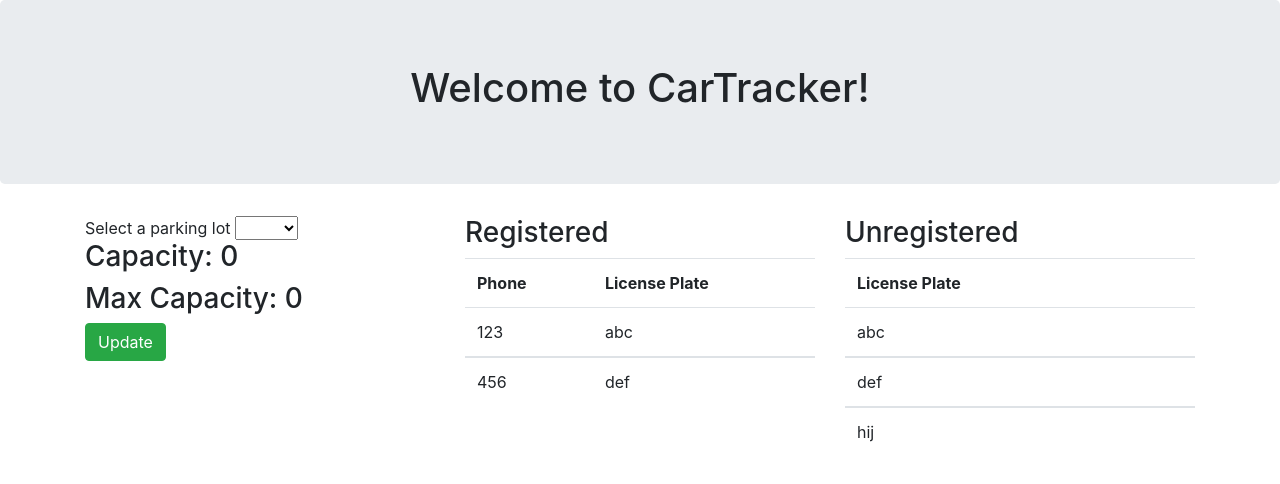
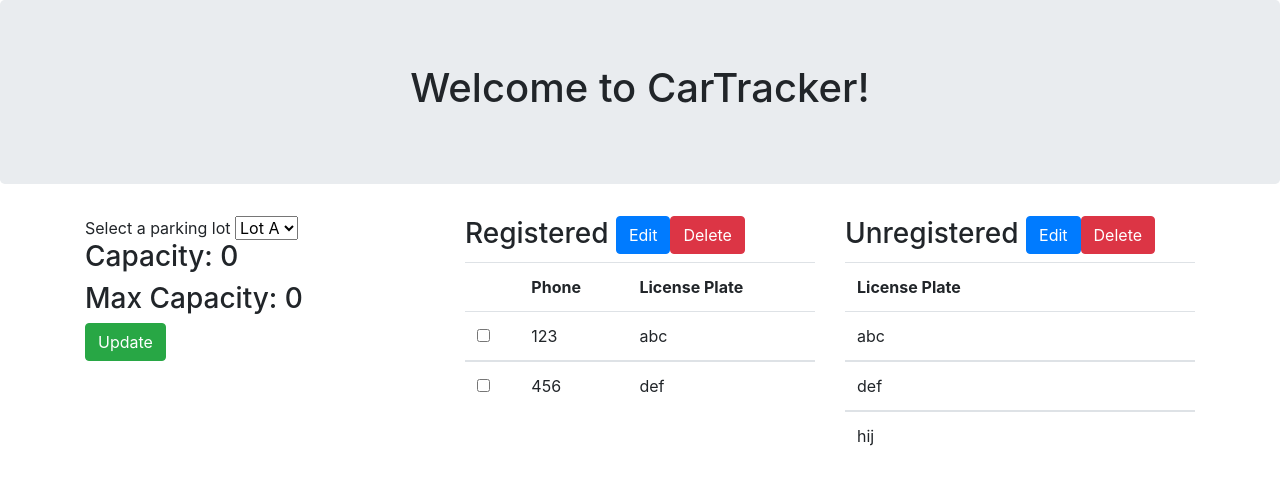
Before and after one commit to mwono/CarTracker, an Angular app: page / in a window 1280 px wide. Shown: the top 484 px of the page. Built offline with nearby package versions, Linux system fonts and the light colour scheme.

Commit message:
added edit and delete buttons

```diff
--- a/src/app/User.ts
+++ b/src/app/User.ts
@@ -1,5 +1,6 @@
 export interface User{
     phone: number,
     plate: string,
-    name: string
+    name: string,
+
 };
--- a/src/app/login/login.component.ts
+++ b/src/app/login/login.component.ts
@@ -12,6 +12,7 @@ export class LoginComponent implements OnInit {
         phone: 0,
         plate: '',
         name: '',
+
     }
 
     constructor(private serv: LoginService) { }
--- a/src/app/main-page/main-page.component.html
+++ b/src/app/main-page/main-page.component.html
@@ -4,7 +4,7 @@
             <div>
                 Select a parking lot
                 <select [(ngModel)]="CurrentLot" (change)=getCurrentLot()>
-                    <option *ngFor="let lot of ParkingLots" [value]="lot">{{ lot }}</option>
+                    <option *ngFor="let lot of ParkingLots" [value]="CurrentLot">{{ lot }}</option>
                 </select>
             </div>
             <form (submit)=updateUsers()>
@@ -22,25 +22,41 @@
             <div>
                 <h3>
                     Registered
+                    <button class="btn btn-primary">
+                        Edit
+                    </button>
+                    <button class="btn btn-danger" (click)="deleteEntry()">
+                        Delete
+                    </button>
                 </h3>
-                <table class="table" >
+
+                <table class="table">
                     <tr>
+                        <th scope="col"></th>
                         <th scope="col">Phone</th>
                         <th scope="col">License Plate</th>
                     </tr>
-                    <tbody *ngFor="let user of users">
+                    <tbody *ngFor="let user of users" >
+                        <td><input type="checkbox" (change)="addEntryToList($event)"></td>
                         <td>{{ user?.phone }}</td>
                         <td>{{ user?.plate }}</td>
                     </tbody>
                 </table>
+
             </div>
         </div>
         <div class="col-md-4">
             <div>
                 <h3>
                     Unregistered
+                    <button class="btn btn-primary">
+                        Edit
+                    </button>
+                    <button class="btn btn-danger">
+                        Delete
+                    </button>
                 </h3>
-                <table class="table" >
+                <table class="table">
                     <tr>
                         <th scope="col">License Plate</th>
                     </tr>
--- a/src/app/main-page/main-page.component.ts
+++ b/src/app/main-page/main-page.component.ts
@@ -18,14 +18,19 @@ export class MainPageComponent implements OnInit {
     {
       phone: 123,
       plate: 'abc',
-      name: 'john'
+      name: 'john',
+
     },
     {
       phone: 456,
       plate: 'def',
-      name: 'bob'
+      name: 'bob',
+
     },
   ];
+
+  selectedUsers:User[] = [];
+
   unknowns: string[] = ['abc', 'def', 'hij'];
 
   private updateSubscription: Subscription;
@@ -59,6 +64,19 @@ export class MainPageComponent implements OnInit {
     });
   }
 
+  addEntryToList(values:any){
+      if(values.checked) {
+
+      }
+  }
+  deleteEntry() {
+
+  }
+
+  editEntry() {
+
+  }
+
   getCurrentLot() {
     this.serv.GetCurrentLot(this.CurrentLot).subscribe((res) => {
       this.maxCapacity = res.maxCapacity;
```
Lines whose indentation alone changed are shown as unchanged.
